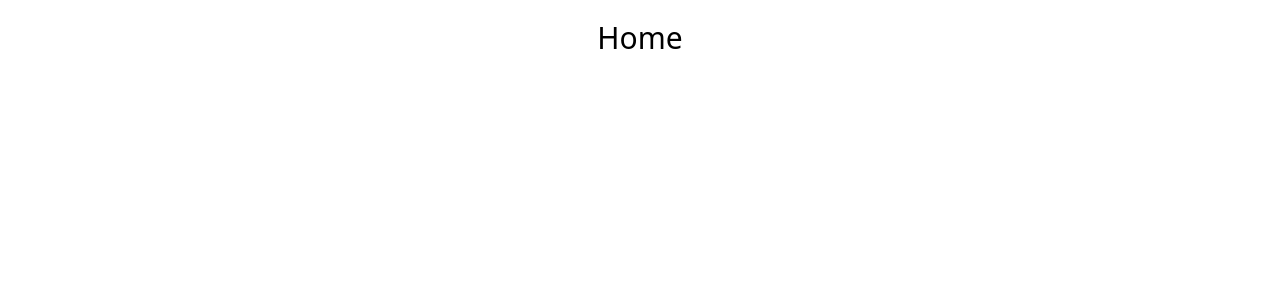
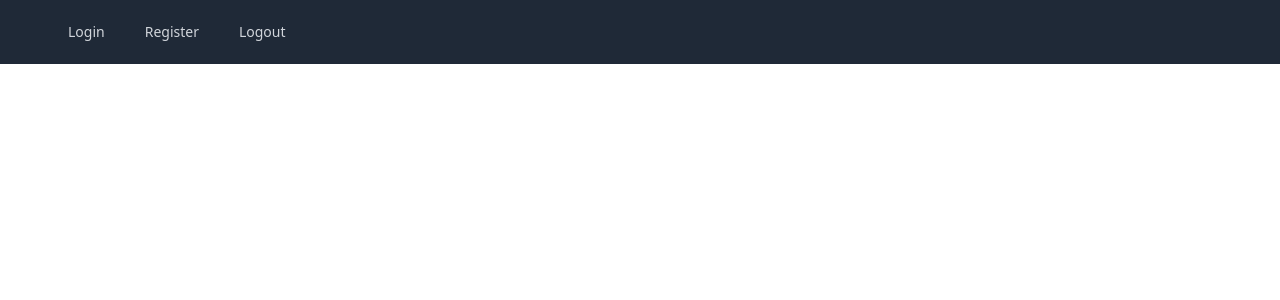
Before and after one commit to ChandrakantPal/ChatQL-React-Node-GraphQL, a React (Create React App) app in the folder client/: page / in a window 1280 px wide. Shown: the top 300 px of the page. Built offline with nearby package versions, Linux system fonts and the light colour scheme.

Commit message:
navbar used

```diff
--- a/client/src/components/Home.tsx
+++ b/client/src/components/Home.tsx
@@ -1,9 +1,10 @@
 import React from 'react'
+import Navbar from './Navbar'
 
 const Home = () => {
   return (
     <div className="w-full h-full">
-      <h1 className="mt-5 text-3xl text-center">Home</h1>
+      <Navbar />
     </div>
   )
 }
```
